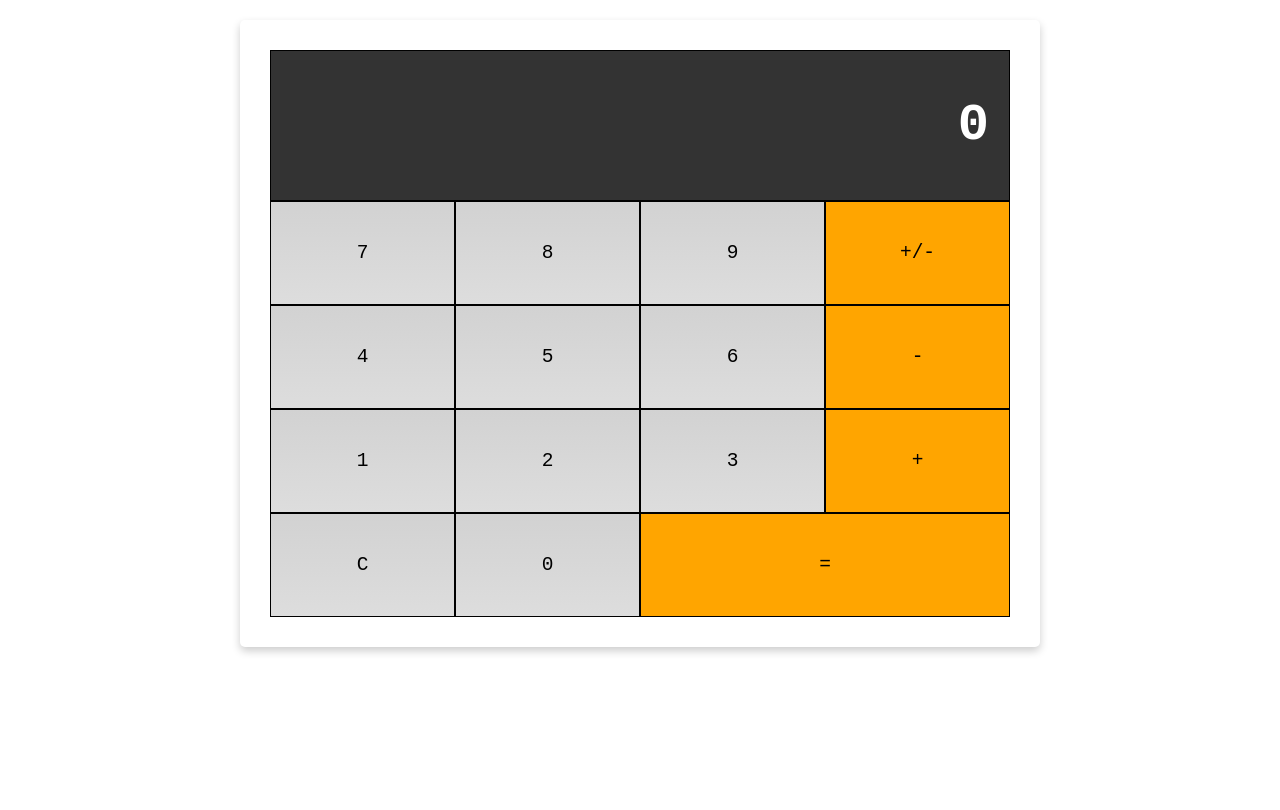
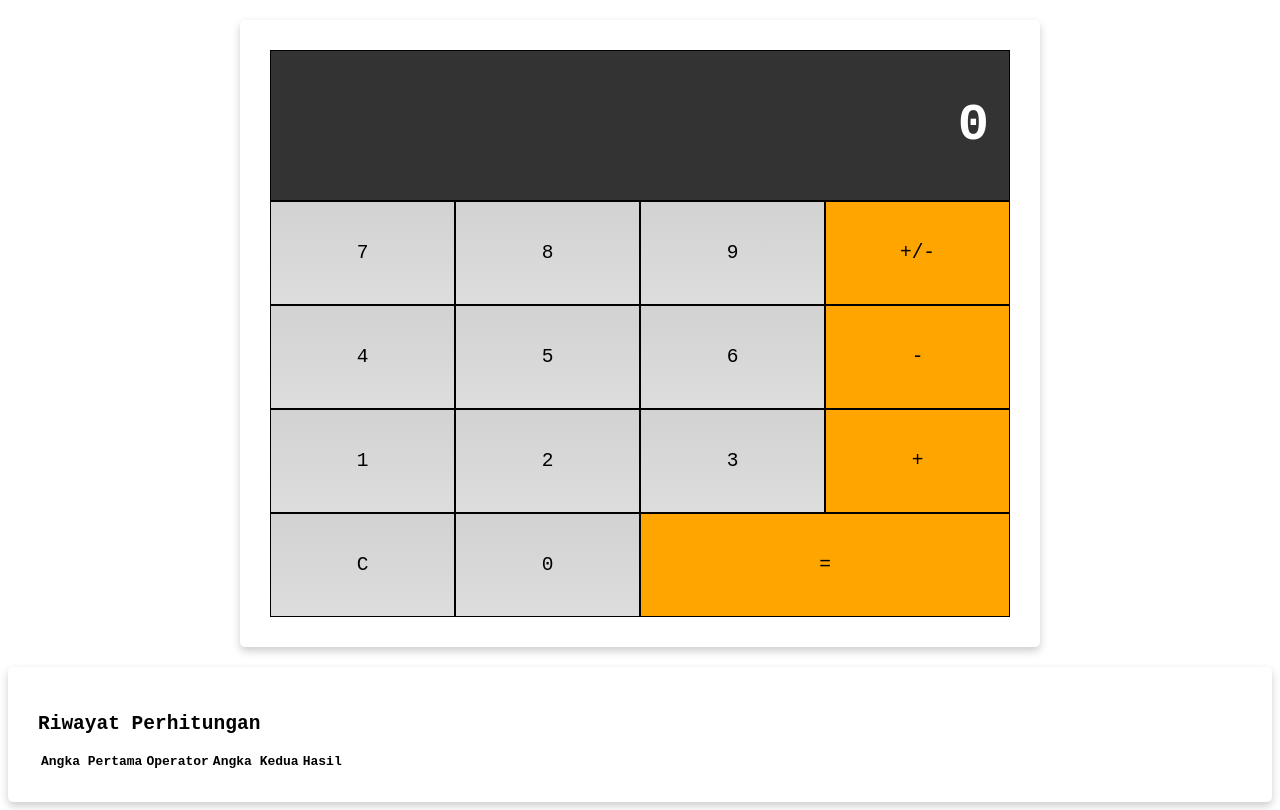
Before and after one commit to xdendix/Calculator, a plain HTML site: page index.html in a window 1280 px wide. Drawn offline with Linux system fonts and the light colour scheme.

Commit message:
Add History Card

```diff
--- a/index.html
+++ b/index.html
@@ -36,6 +36,22 @@
         <div class="button equals double">=</div>
       </div>
     </div>
+    <div class="history card">
+      <h2>Riwayat Perhitungan</h2>
+      <table>
+        <thead>
+          <tr>
+            <th>Angka Pertama</th>
+            <th>Operator</th>
+            <th>Angka Kedua</th>
+            <th>Hasil</th>
+          </tr>
+        </thead>
+        <tbody id="historyList"></tbody>
+      </table>
+    </div>
+
+    <script src="assets/storage.js"></script>
     <script src="assets/calculator.js"></script>
   </body>
 </html>
```
